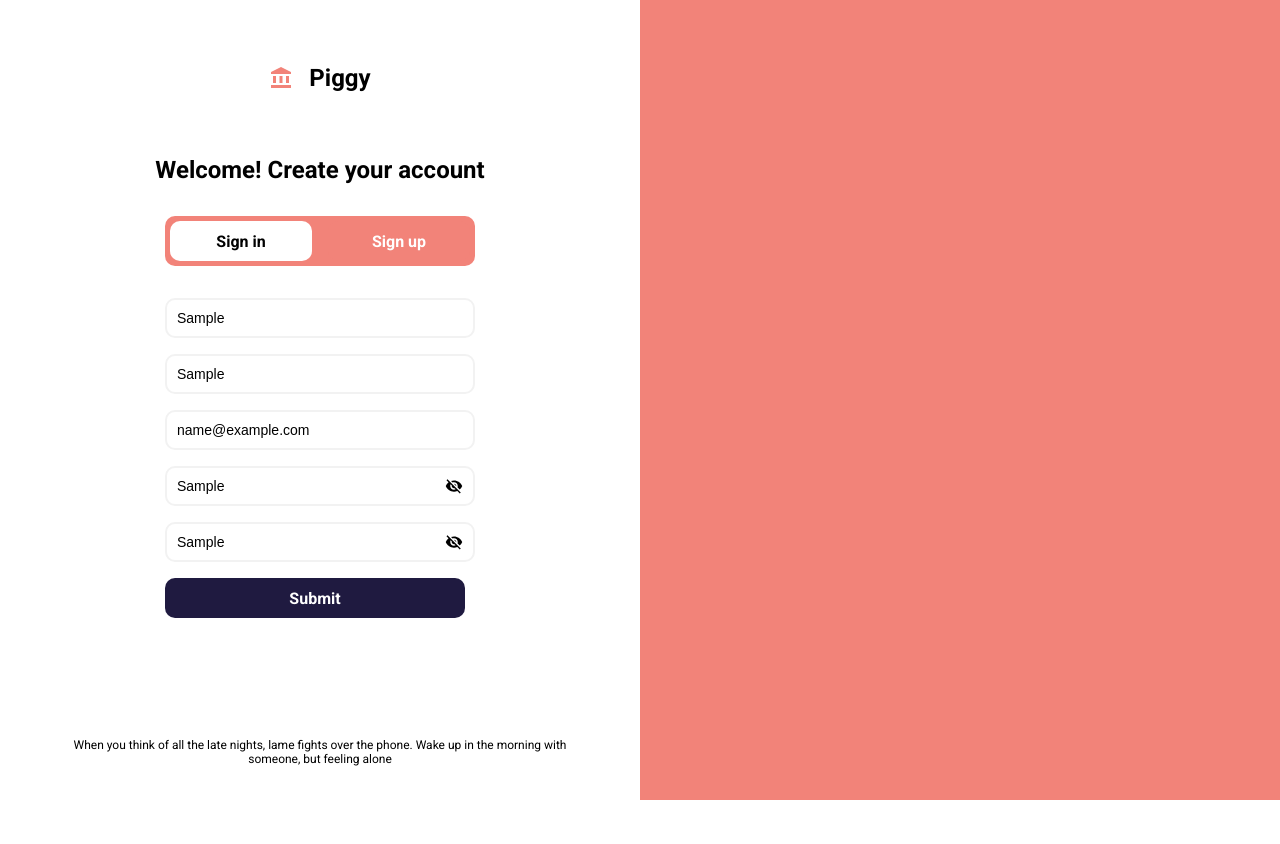
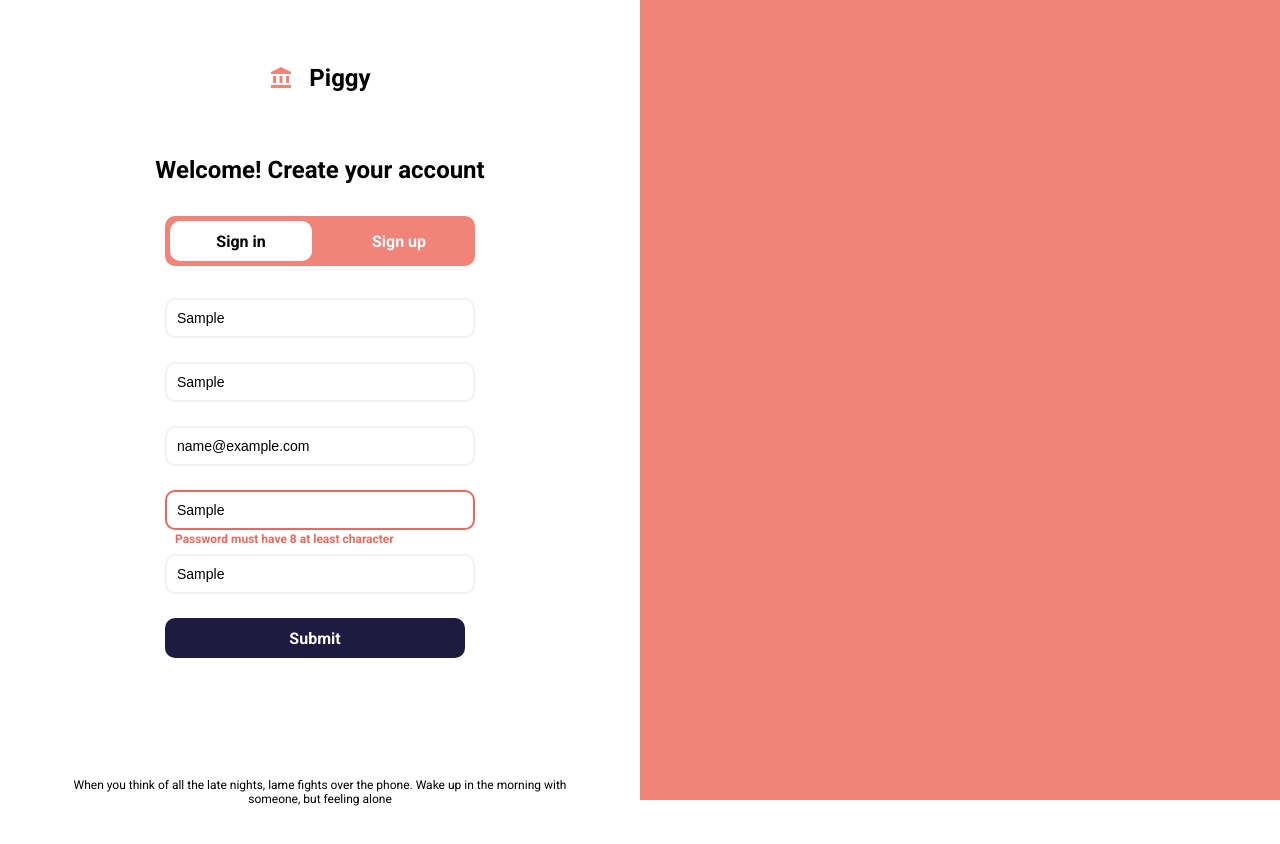
Before and after one commit to igorjung/piggy, a Next.js app: page /signup in a window 1280 px wide. Both pictures are taken after typing "Sample", "Sample", "name@example.com", "Sample", "Sample" into the empty fields and a click on the button "Submit". Shown: the top 844 px of the page. Built offline with nearby package versions, Linux system fonts and the light colour scheme.

Commit message:
[VALIDATORS] Add formik and yup

```diff
--- a/package.json
+++ b/package.json
@@ -11,10 +11,12 @@
   "dependencies": {
     "@material-ui/core": "^4.12.4",
     "@material-ui/icons": "^4.11.3",
+    "formik": "^2.2.9",
     "next": "13.2.4",
     "react": "18.2.0",
     "react-dom": "18.2.0",
-    "styled-components": "^5.3.9"
+    "styled-components": "^5.3.9",
+    "yup": "^1.1.0"
   },
   "devDependencies": {
     "@types/node": "18.15.11",
--- a/src/components/Form/Input/index.tsx
+++ b/src/components/Form/Input/index.tsx
@@ -2,26 +2,39 @@ import { InputHTMLAttributes } from 'react'
 import { SvgIcon } from '@material-ui/core'
 import { OverridableComponent } from '@material-ui/core/OverridableComponent'
 
-import { FormInputWrapper } from './styles'
+import { FormInputWrapper, FormInputSpan } from './styles'
 
-interface InputProps extends InputHTMLAttributes<any> {
+interface InputProps extends InputHTMLAttributes<any>{
   icon?: OverridableComponent<any>
   onIconClick?: React.MouseEventHandler<HTMLButtonElement>
+  error?: string
+  touched?: boolean
 }
 
 const Input = ({
   icon,
+  error,
+  touched,
   onIconClick,
   ...rest
 }: InputProps) => {
+  console.log( icon,
+    error,
+    touched,
+    onIconClick,
+    rest)
+
   return (
-    <FormInputWrapper>
+    <FormInputWrapper isInvalid={!!error && touched}>
       <input type="text" {...rest}/>
       {icon && (
         <button type="button" onClick={onIconClick}>
           <SvgIcon component={icon}/>
         </button>
       )}
+      {error && touched && (
+        <FormInputSpan>{error}</FormInputSpan>
+      )}
     </FormInputWrapper>
   )
 }
--- a/src/components/Form/Input/styles.ts
+++ b/src/components/Form/Input/styles.ts
@@ -1,16 +1,19 @@
 import styled from 'styled-components'
 
-export const FormInputWrapper = styled.div`
+export const FormInputWrapper = styled.div<{ isInvalid?: boolean }>`
   height: 40px;
   width: 310px;
+
+  position: relative;
 
   display: flex;
   align-items: center;
   justify-content: flex-start;
 
   border-radius: 10px;
-  border: 2px solid ${({ theme }) => theme.lightGray};
+  border: 2px solid ${({ isInvalid, theme }) => isInvalid ? theme.red : theme.lightGray};
   background-color: ${({ theme }) => theme.white};
+  margin-bottom: 16px;
 
   input {
     width: 100%;
@@ -39,3 +42,11 @@ export const FormInputWrapper = styled.div`
     cursor: not-allowed;
   }
 `
+
+export const FormInputSpan = styled.span`
+  position: absolute;
+  top: 40px;
+  left: 8px;
+
+  color: ${({ theme }) => theme.red};
+`
--- a/src/layouts/AuthLayout/styles.ts
+++ b/src/layouts/AuthLayout/styles.ts
@@ -45,7 +45,7 @@ export const LayoutHeader = styled.header`
     margin-right: 16px;
   }
 `
-export const LayoutBody = styled.body`
+export const LayoutBody = styled.section`
   width: 100%;
 
   display: flex;
--- a/src/pages/signup.tsx
+++ b/src/pages/signup.tsx
@@ -1,7 +1,8 @@
 import type { NextPage } from 'next'
 import { useRouter } from 'next/router'
+import * as yup from "yup"
+import { Form, Formik } from 'formik';
 import styled from 'styled-components'
-import { VisibilityOff } from '@material-ui/icons'
 
 import {
   Button,
@@ -9,7 +10,7 @@ import {
   Switch
 } from '@components'
 
-const FormWrapper = styled.form`
+const FormWrapper = styled(Form)`
   width: 100%;
   height: 100%;
 
@@ -30,15 +31,55 @@ const FormBody = styled.ul`
   display: grid;
   justify-content: center;
   grid-template-columns: auto;
-  gap: 16px;
+  gap: 8px;
 
   margin-top: 32px;
 `
 
+const validationSchema = yup.object({
+  firstName: yup.string()
+    .typeError('Invalid value')
+    .required('Field required'),
+  lastName: yup.string()
+    .typeError('Invalid value')
+    .required('Field required'),
+  email: yup.string()
+    .email()
+    .typeError('Invalid value')
+    .required('Field required'),
+  password: yup.string()
+    .min(8, 'Password must have 8 at least character')
+    .typeError('Invalid value')
+    .required('Field required'),
+  confirmPassword: yup.string()
+    .typeError('Invalid value')
+    .oneOf([yup.ref('password'), ''], 'Password values must match')
+    .required('Field required')
+})
+
 const Signup: NextPage = () => {
   const router = useRouter()
 
+  const onSubmit = (data: any) => console.log('$$$$', data)
+
   return (
+    <Formik
+      initialValues={{
+        firstName: '',
+        lastName: '',
+        email: '',
+        password: '',
+        confirmPassword: '',
+      }}
+      validationSchema={validationSchema}
+      onSubmit={onSubmit}
+    >
+      {({
+        handleChange,
+        handleBlur,
+        errors,
+        touched
+      }) => (
         <FormWrapper>
           <h1>Welcome! Create your account</h1>
           <Switch
@@ -55,37 +96,62 @@ const Signup: NextPage = () => {
           />
           <FormBody>
             <li>
-          <Input name='name' placeholder='Name' />
-        </li>
-        <li>
-          <Input name='lastName' placeholder='Last Name' />
-        </li>
-        <li>
-          <Input name='email' placeholder='Email' />
-        </li>
-        <li>
               <Input
-            name='password'
-            placeholder='Password'
-            icon={VisibilityOff}
+                name="firstName"
+                placeholder='First Name'
+                error={errors.firstName}
+                touched={touched.firstName}
+                onChange={handleChange}
+                onBlur={handleBlur}
               />
             </li>
             <li>
               <Input
-            name='confirmPassword'
-            placeholder='Confirm Password'
-            icon={VisibilityOff}
+                name="lastName"
+                placeholder='Last Name'
+                error={errors.lastName}
+                touched={touched.lastName}
+                onChange={handleChange}
+                onBlur={handleBlur}
               />
             </li>
             <li>
-          <Button
-            type="button"
-            label="Submit"
-            onClick={() => console.log('new income')}
+              <Input
+                name="email"
+                placeholder='Email'
+                error={errors.email}
+                touched={touched.email}
+                onChange={handleChange}
+                onBlur={handleBlur}
               />
+            </li>
+            <li>
+              <Input
+                name="password"
+                placeholder='Password'
+                error={errors.password}
+                touched={touched.password}
+                onChange={handleChange}
+                onBlur={handleBlur}
+              />
+            </li>
+            <li>
+              <Input
+                name="confirmPassword"
+                placeholder='Confirm Password'
+                error={errors.confirmPassword}
+                touched={touched.confirmPassword}
+                onChange={handleChange}
+                onBlur={handleBlur}
+              />
+            </li>
+            <li>
+              <Button type="submit" label="Submit"/>
             </li>
           </FormBody>
         </FormWrapper>
+      )}
+    </Formik>
   )
 }
 
--- a/src/styles/global.ts
+++ b/src/styles/global.ts
@@ -50,6 +50,13 @@ export default createGlobalStyle`
       font: 600 14px Roboto, sans-serif;
     }
   }
+  span {
+    font: 600 12px Roboto, sans-serif;
+
+    @media screen and (max-width: 760px) {
+      font: 600 10px Roboto, sans-serif;
+    }
+  }
   small {
     font: 100 12px Roboto, sans-serif;
 
--- a/tsconfig.json
+++ b/tsconfig.json
@@ -20,6 +20,7 @@
       "@interfaces": ["./src/interfaces"],
       "@layouts": ["./src/layouts"],
       "@styles/*": ["./src/styles/*"],
+      "@utils": ["./src/utils"],
     }
   },
   "include": ["next-env.d.ts", "**/*.ts", "**/*.tsx"],
```
Also changed, not shown: src/utils/index.ts (added), 1 other file (tests, documents, lock files or other folders). Lines whose indentation alone changed are shown as unchanged.
